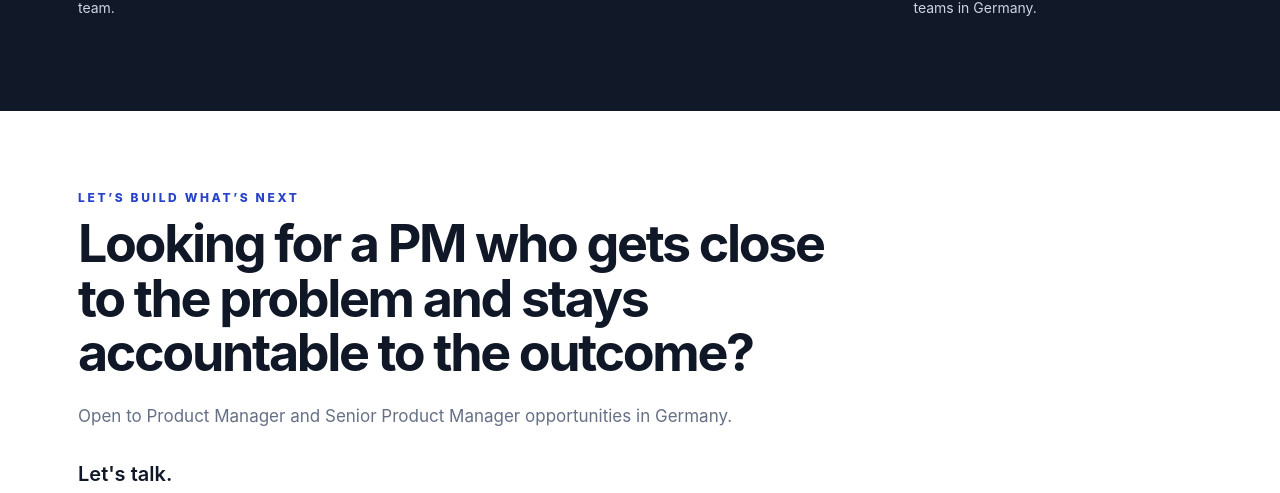
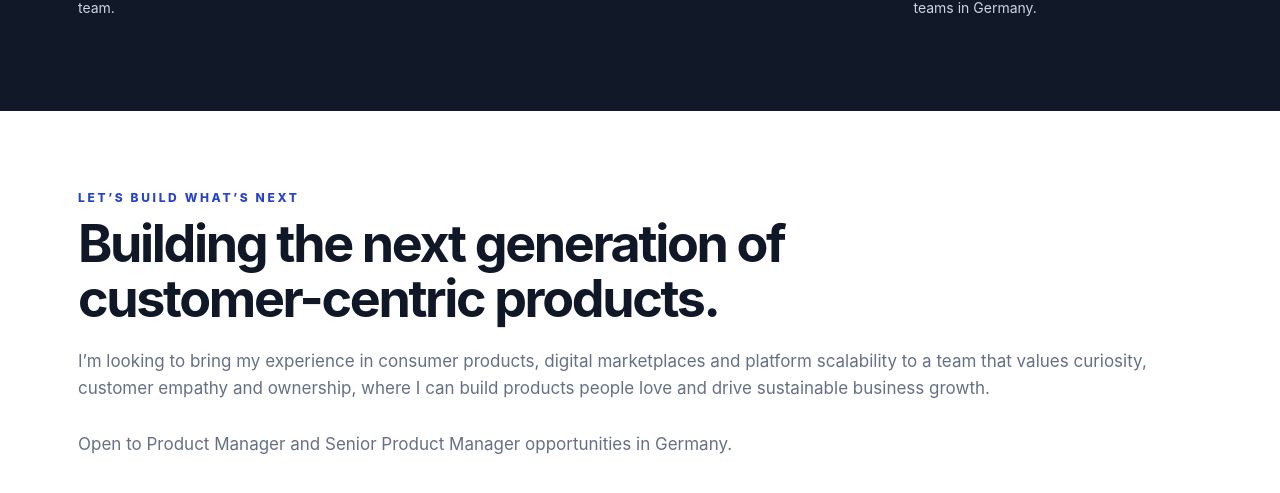
Before and after one commit to HarshiniMohankumar/harshinimohankumar.github.io, a plain HTML site: page index.html in a window 1280 px wide. Shown: the part 8627-9120 px from the top of the page. Drawn offline with Linux system fonts and the light colour scheme.

Commit message:
footer 2

```diff
--- a/index.html
+++ b/index.html
@@ -654,12 +654,19 @@
 
     <div class="eyebrow">Let’s build what’s next</div>
 
-    <h2>Looking for a PM who gets close to the problem and stays accountable to the outcome?</h2>
+    <h2>Building the next generation of customer-centric products.</h2>
 
-    <p class="connect-intro">
-      Open to Product Manager and Senior Product Manager
-      opportunities in Germany.
-    </p>
+<p class="connect-intro">
+  I’m looking to bring my experience in consumer products, digital
+  marketplaces and platform scalability to a team that values
+  curiosity, customer empathy and ownership, where I can build
+  products people love and drive sustainable business growth.
+</p>
+
+<p class="connect-intro">
+  Open to Product Manager and Senior Product Manager opportunities
+  in Germany.
+</p>
 
     <h3 class="connect-heading">Let's talk.</h3>
 
```
